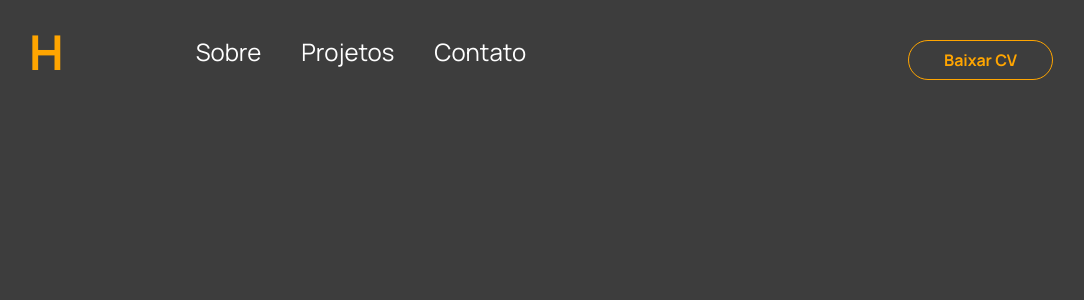
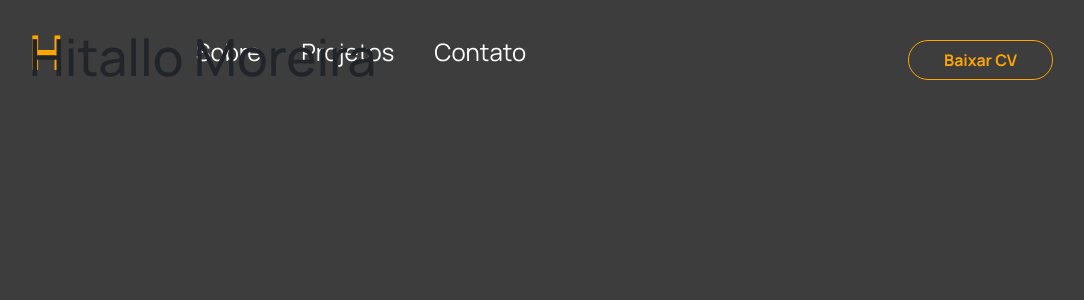
Before and after one commit to Hitallo-moreira/portfolio, a React (Vite) app: page / in a window 1280 px wide. Shown: the top 300 px of the page, without its empty margins (99-1183 px from the left). Built offline with nearby package versions, Linux system fonts and the light colour scheme; the HTML template or start-up script is replaced by a standard one.

Commit message:
feat: create hero section component and style

```diff
--- a/src/App.jsx
+++ b/src/App.jsx
@@ -1,10 +1,15 @@
 import Header from './Header'
+import HeroSection from './HeroSection'
 import './styles/styles.scss'
+
 
 function App() {
 
   return (
+    <div>
       <Header />
+      <HeroSection />
+    </div>
   )
 }
 
--- /dev/null
+++ b/src/HeroSection.jsx
@@ -0,0 +1,9 @@
+function HeroSection() {
+    return (
+        <div className="container hero-section">
+            <h1>Hitallo Moreira</h1>
+        </div>
+    )
+}
+
+export default HeroSection
--- /dev/null
+++ b/src/styles/components/_hero-section.scss
@@ -0,0 +1,3 @@
+.hero-section {
+
+}
--- a/src/styles/styles.scss
+++ b/src/styles/styles.scss
@@ -1,3 +1,4 @@
 @import './base/variables';
 @import './base/typography';
-@import './components/header'
+@import './components/header';
+@import './components/hero-section';
```
